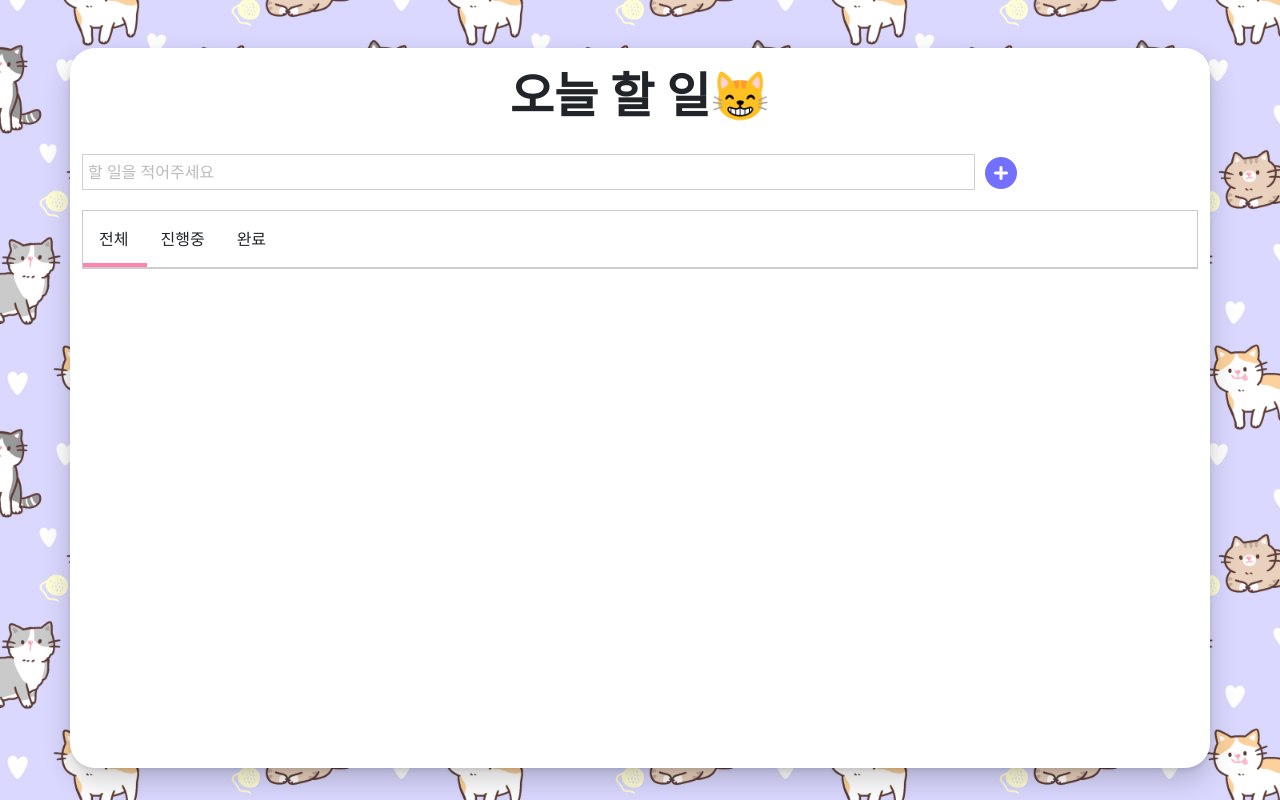
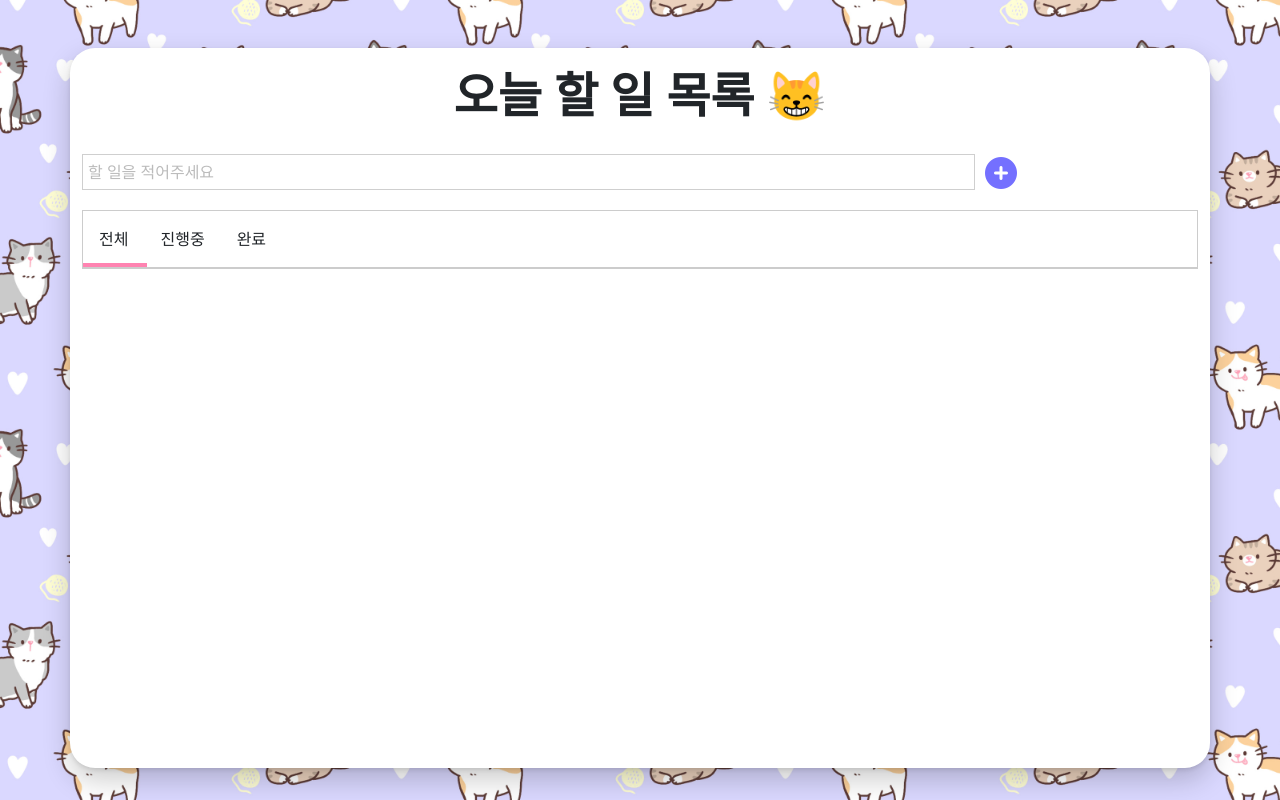
Before and after one commit to kimbang1219/to-do-list, a plain HTML site: page index.html in a window 1280 px wide. Drawn offline with nearby package versions, Linux system fonts and the light colour scheme; a web font is replaced by a local one.

Commit message:
text modified

```diff
--- a/index.html
+++ b/index.html
@@ -15,7 +15,7 @@
 <body>
 
     <div class="container">
-        <h1>오늘 할 일&#128568;</h1>
+        <h1>오늘 할 일 목록 &#128568;</h1>
         <section class="input-area">
             <label for="input-txt">오늘 할 일</label>
             <input type="text" id="input-txt" placeholder="할 일을 적어주세요">
```
